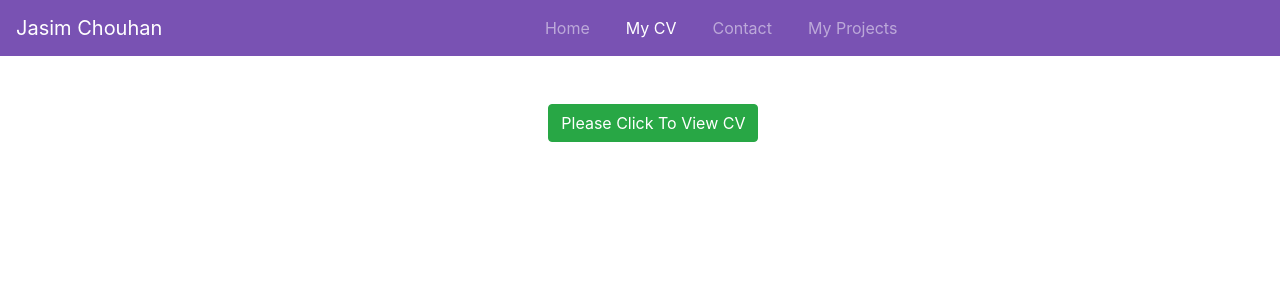
After one commit to jasim92/jasimCV, a Django app: page /my_cv/ in a window 1280 px wide. The commit adds this page. Shown: the top 300 px of the page. Run offline with Django 3.2, Linux system fonts and the light colour scheme; some libraries are stand-ins or nearby versions.

Commit message:
aded myCV on navigation bar

```diff
--- a/Home/models.py
+++ b/Home/models.py
@@ -7,7 +7,7 @@ class  Contact(models.Model):
     email = models.CharField(max_length=20)
     phone = models.IntegerField()
     message = models.TextField(max_length=500)
-    timestamp = models.DateTimeField(auto_now_add=True, blank=True)
+
 
     def __str__(self):
         return self.name
--- a/Home/urls.py
+++ b/Home/urls.py
@@ -3,6 +3,6 @@ from . import views
 
 urlpatterns = [
     path('', views.home, name='Home'),
-    path('about/', views.about, name='About'),
+    path('my_cv/', views.about, name='My CV'),
     path('contact/', views.contact, name='Contact Us'),
 ]
--- a/Home/views.py
+++ b/Home/views.py
@@ -6,7 +6,7 @@ def home(request):
     return render(request, 'Home/home.html')
 
 def about(request):
-    return render(request, 'Home/about.html')
+    return render(request, 'Home/my_cv.html')
 
 def contact(request):
     if request.method == 'POST':
@@ -18,7 +18,7 @@ def contact(request):
         if (len(name)<2 or len(email)<7 or len(phone)<10 or len(message)<20):
             messages.error(request,'Please fill the form correctly')
         else:
-            contact = Contact(name=name, email=email, phone=phone, message=message, timestamp=timestamp)
+            contact = Contact(name=name, email=email, phone=phone, message=message)
             contact.save()
             messages.success(request, 'Your form has been submitted. Thank You!')
 
--- /dev/null
+++ b/templates/Home/my_cv.html
@@ -0,0 +1,15 @@
+{% extends 'base.html' %}
+{% block CSS %}
+
+{% endblock CSS %}
+
+{% block title %}My CV - Jasim Chouhan{% endblock title %}
+{% block aboutactive%} active {% endblock aboutactive%}
+
+{% block body %}
+<div class="container col-lg-6 offset-lg-5 mt-5">
+<object data="jasim_CV_2020_web.pdf" type="application/pdf" width="100%" height="100%" class="cv">
+    <a href="/media/images/Jasim_CV_2020_web.pdf"> <button type="button" class="btn btn-success">Please Click To View CV</button></a>
+  </object>
+</div>
+{% endblock body %}
--- a/templates/base.html
+++ b/templates/base.html
@@ -26,7 +26,6 @@
         border-bottom: yellow solid 3px;
     }
 
-
    {% block css %} {% endblock css %}
 </style>
 
@@ -47,7 +46,8 @@
     <link rel="stylesheet" href="https://stackpath.bootstrapcdn.com/bootstrap/4.5.2/css/bootstrap.min.css"
         integrity="sha384-JcKb8q3iqJ61gNV9KGb8thSsNjpSL0n8PARn9HuZOnIxN0hoP+VmmDGMN5t9UJ0Z" crossorigin="anonymous">
     <!-- Font Awesome -->
-
+     <link rel="icon" href="/media/images/jasimpic.jpg" type="image/jpg"/>
+    <link rel="shortcut icon" href="/media/images/jasimpic.jpg" type="image/x-icon"/>
 
     <title>{% block title %}{% endblock title %}</title>
 
@@ -66,7 +66,7 @@
                     <a class="nav-link" href="/">Home <span class="sr-only">(current)</span></a>
                 </li>
                 <li class="nav-item {% block aboutactive%}{% endblock aboutactive%}">
-                    <a class="nav-link" href="/about">About</a>
+                    <a class="nav-link" href="/my_cv">My CV</a>
                 </li>
                 <li class="nav-item {% block contactactive%}{% endblock contactactive%}">
                     <a class="nav-link" href="/contact">Contact</a>
```
Also changed, not shown: templates/Home/about.html (deleted, +0 -12 lines), Home/migrations/0002_remove_contact_timestamp.py (added), db.sqlite3, media/images/My-Ecart.png (added), 1 other file.
